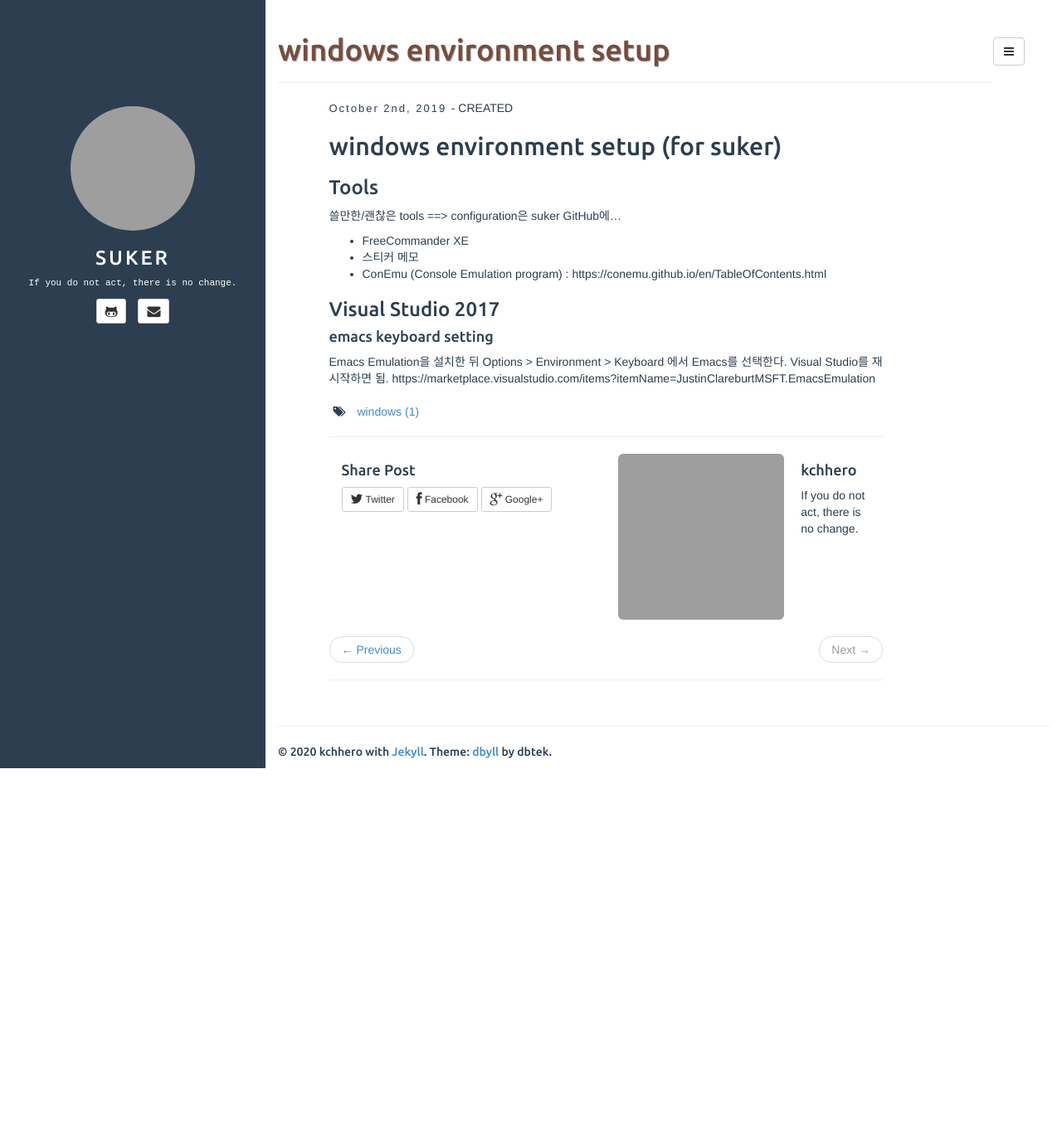
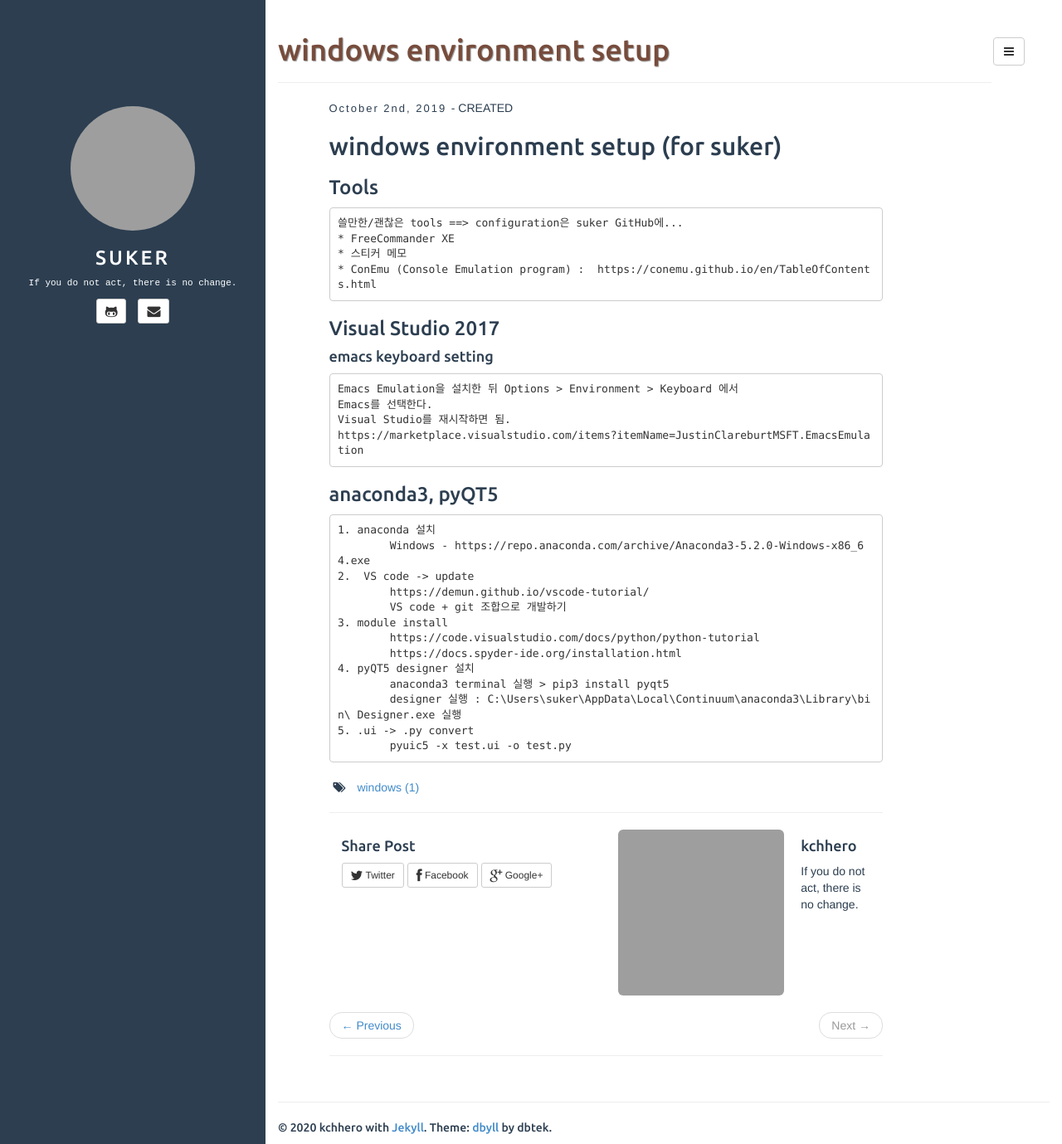
Before and after one commit to kchhero/kchhero.github.io, a Jekyll site: the page built from _posts/2019-10-02-window-environment-setup.md, in a window 1280 px wide and 1379 px high. Shown: the whole window at 83% size. Built offline with Jekyll 4.4.1, drawn with Linux system fonts in a browser that asks for light colours; grey boxes are pictures that could not be loaded.

Commit message:
update 2019-10-02-window-environment-setup.md

```diff
--- a/_posts/2019-10-02-window-environment-setup.md
+++ b/_posts/2019-10-02-window-environment-setup.md
@@ -8,15 +8,31 @@ category: Uncategoried
 ## windows environment setup (for suker)
 
 ### Tools
-쓸만한/괜찮은 tools ==> configuration은 suker GitHub에...
-* FreeCommander XE
-* 스티커 메모
-* ConEmu (Console Emulation program) :  https://conemu.github.io/en/TableOfContents.html
+	쓸만한/괜찮은 tools ==> configuration은 suker GitHub에...
+	* FreeCommander XE
+	* 스티커 메모
+	* ConEmu (Console Emulation program) :  https://conemu.github.io/en/TableOfContents.html
 
 
 ### Visual Studio 2017
 #### emacs keyboard setting
-Emacs Emulation을 설치한 뒤 Options > Environment > Keyboard 에서
-Emacs를 선택한다.
-Visual Studio를 재시작하면 됨.
-https://marketplace.visualstudio.com/items?itemName=JustinClareburtMSFT.EmacsEmulation
+	Emacs Emulation을 설치한 뒤 Options > Environment > Keyboard 에서
+	Emacs를 선택한다.
+	Visual Studio를 재시작하면 됨.
+	https://marketplace.visualstudio.com/items?itemName=JustinClareburtMSFT.EmacsEmulation
+
+
+### anaconda3, pyQT5
+	1. anaconda 설치
+		Windows - https://repo.anaconda.com/archive/Anaconda3-5.2.0-Windows-x86_64.exe
+	2.  VS code -> update
+		https://demun.github.io/vscode-tutorial/
+		VS code + git 조합으로 개발하기
+	3. module install
+		https://code.visualstudio.com/docs/python/python-tutorial
+		https://docs.spyder-ide.org/installation.html
+	4. pyQT5 designer 설치
+		anaconda3 terminal 실행 > pip3 install pyqt5
+		designer 실행 : C:\Users\suker\AppData\Local\Continuum\anaconda3\Library\bin\ Designer.exe 실행
+	5. .ui -> .py convert
+		pyuic5 -x test.ui -o test.py
```
